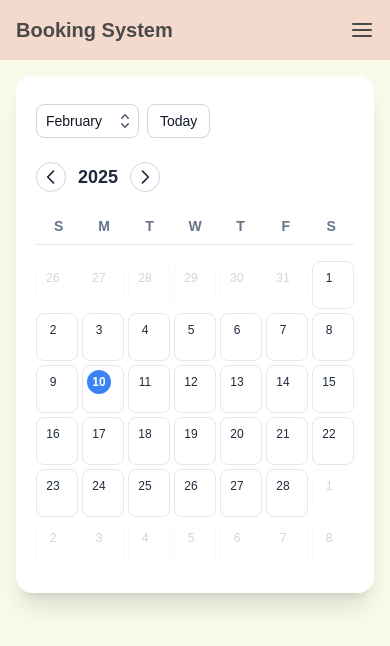
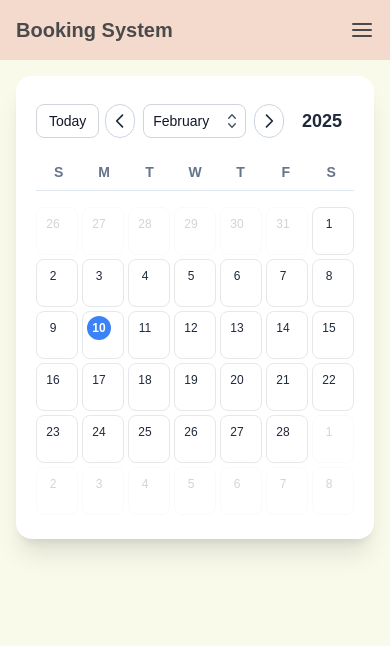
Before and after one commit to YiJieNG/booking-system-frontend, a Next.js app: page /booking in a window 390 px wide. Shown: the top 646 px of the page. Built offline with nearby package versions, Linux system fonts and the light colour scheme.

Commit message:
Calendar mobile layout update

```diff
--- a/src/app/components/MonthlyCalendar.js
+++ b/src/app/components/MonthlyCalendar.js
@@ -100,16 +100,7 @@ export const MonthlyCalendar = ({ onClick }) => {
   return (
     <div className="rounded-2xl bg-white pb-6 text-slate-800 shadow-xl max-w-3xl mx-auto">
       <div className="sticky -top-px z-50 w-full rounded-t-2xl bg-white px-5 pt-7 sm:px-8 sm:pt-8">
-        <div className="mb-4 flex w-full flex-wrap items-center justify-between gap-6">
-          <div className="flex flex-wrap gap-2 sm:gap-3">
-            <Select
-              value={`${currentDate.month}`}
-              options={monthNames.map((month, index) => ({
-                name: month,
-                value: `${index}`,
-              }))}
-              onChange={handleMonthChange}
-            />
+        <div className="mb-4 flex w-full flex-wrap items-center justify-between gap-1">
           <button
             onClick={handleTodayClick}
             type="button"
@@ -117,8 +108,7 @@ export const MonthlyCalendar = ({ onClick }) => {
           >
             Today
           </button>
-          </div>
-          <div className="flex w-fit items-center justify-between">
+          <div className="flex flex-wrap gap-2 sm:gap-3">
             <button
               onClick={handlePrevMonth}
               className="rounded-full border border-slate-300 p-1 transition-colors hover:bg-slate-100 sm:p-2"
@@ -141,9 +131,14 @@ export const MonthlyCalendar = ({ onClick }) => {
                 />
               </svg>
             </button>
-            <h1 className="min-w-16 text-center text-lg font-semibold sm:min-w-20 sm:text-xl">
-              {currentDate.year}
-            </h1>
+            <Select
+              value={`${currentDate.month}`}
+              options={monthNames.map((month, index) => ({
+                name: month,
+                value: `${index}`,
+              }))}
+              onChange={handleMonthChange}
+            />
             <button
               onClick={handleNextMonth}
               className="rounded-full border border-slate-300 p-1 transition-colors hover:bg-slate-100 sm:p-2"
@@ -167,6 +162,9 @@ export const MonthlyCalendar = ({ onClick }) => {
               </svg>
             </button>
           </div>
+          <h1 className="min-w-16 text-center text-lg font-semibold sm:min-w-20 sm:text-xl">
+            {currentDate.year}
+          </h1>
         </div>
         <div className="grid w-full grid-cols-7 justify-between text-slate-500">
           {daysOfWeek.short.map((day, index) => (
```
Lines whose indentation alone changed are shown as unchanged.
